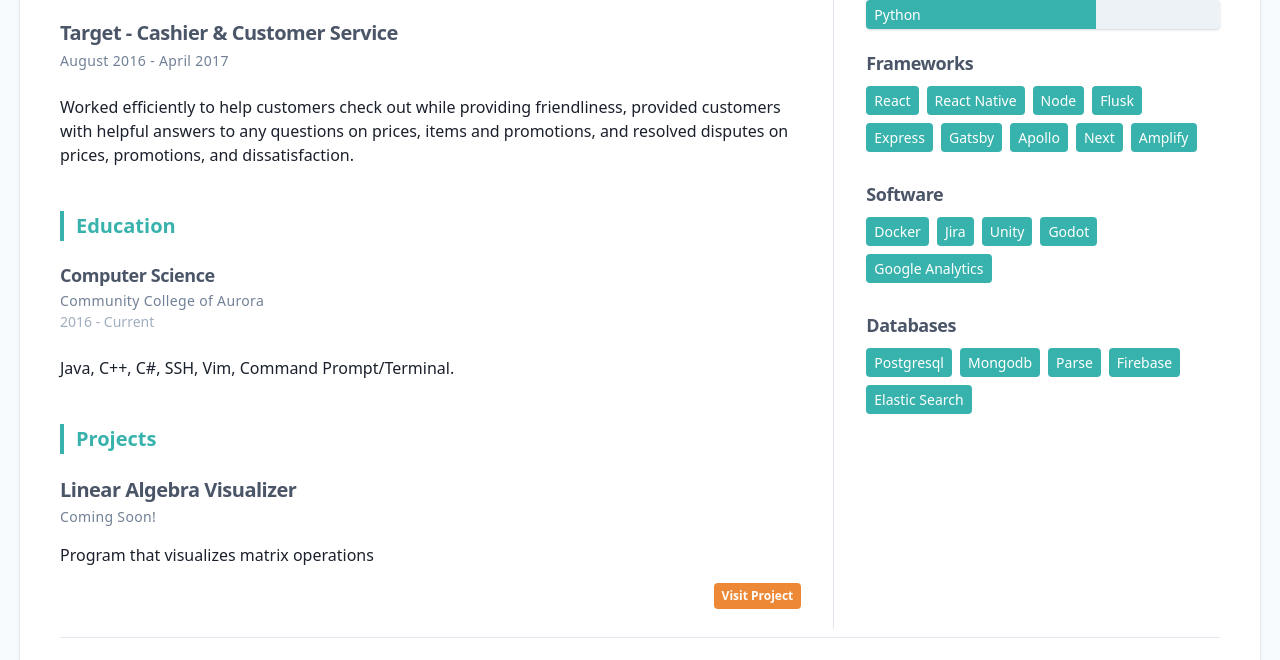
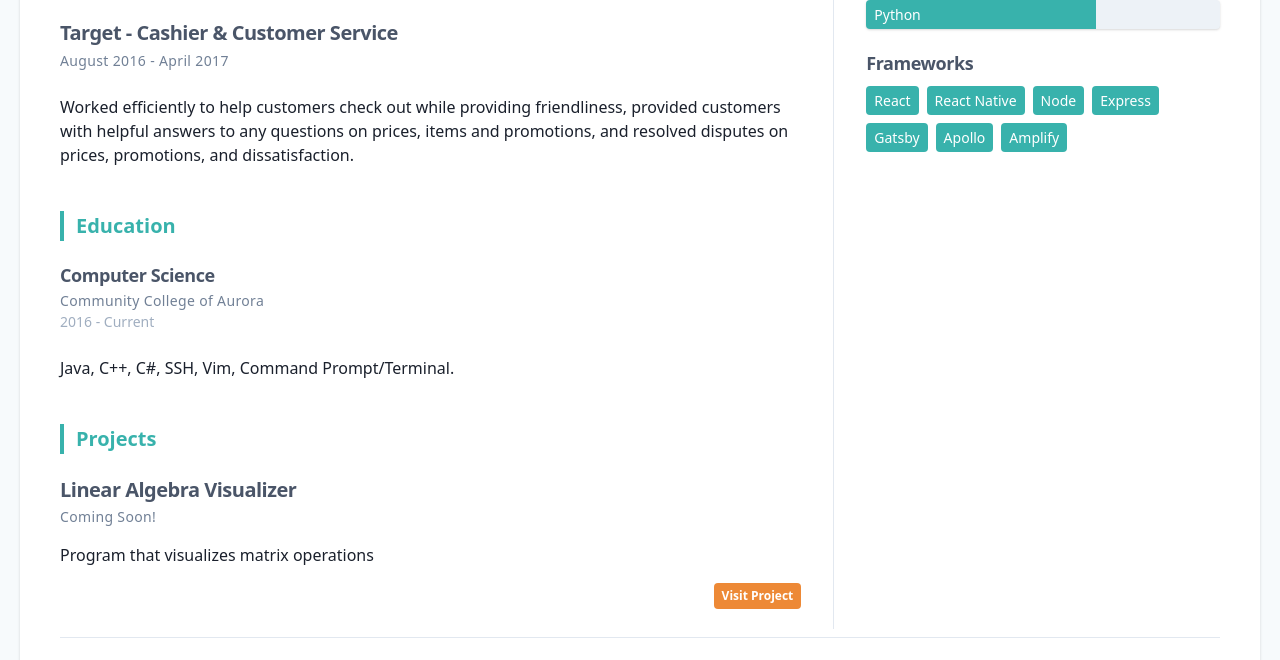
Before and after one commit to PaulEunKim/Resume, a Gatsby site: page / in a window 1280 px wide. Shown: the part 790-1450 px from the top of the page. Built offline with nearby package versions, Linux system fonts and the light colour scheme; Gatsby itself is replaced by a stand-in of ours.

Commit message:
omited side bar, database and software section

```diff
--- a/data/profile.json
+++ b/data/profile.json
@@ -64,9 +64,6 @@
           "name": "Node"
         },
         {
-          "name": "Flusk"
-        },
-        {
           "name": "Express"
         },
         {
@@ -76,52 +73,7 @@
           "name": "Apollo"
         },
         {
-          "name": "Next"
-        },
-        {
           "name": "Amplify"
-        }
-      ]
-    },
-    {
-      "title": "Software",
-      "type": "tag",
-      "subskills": [
-        {
-          "name": "Docker"
-        },
-        {
-          "name": "Jira"
-        },
-        {
-          "name": "Unity"
-        },
-        {
-          "name": "Godot"
-        },
-        {
-          "name": "Google Analytics"
-        }
-      ]
-    },
-    {
-      "title": "Databases",
-      "type": "tag",
-      "subskills": [
-        {
-          "name": "Postgresql"
-        },
-        {
-          "name": "Mongodb"
-        },
-        {
-          "name": "Parse"
-        },
-        {
-          "name": "Firebase"
-        },
-        {
-          "name": "Elastic Search"
         }
       ]
     }
--- a/src/components/contact.js
+++ b/src/components/contact.js
@@ -32,7 +32,7 @@ const Contact = ({ field, value }) => (
           rel="noopener noreferrer"
           title="website"
         >
-          Personal Site
+          Github
         </a>
       </>
     )}
```
